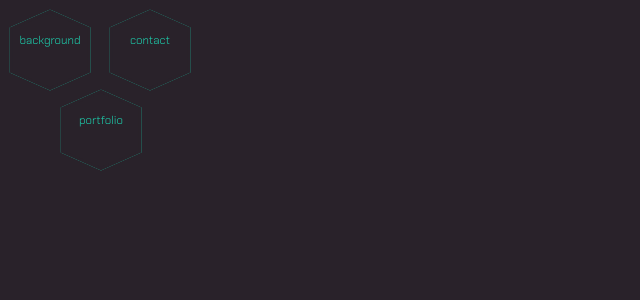
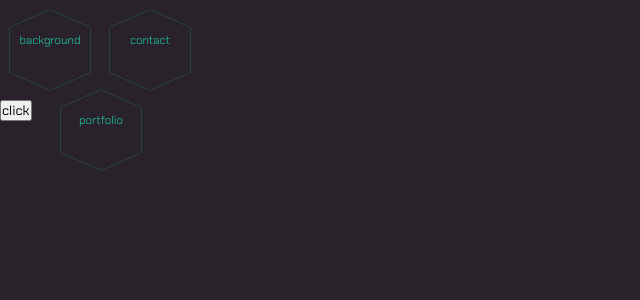
Before and after one commit to a-stepanian/portfolio-v2, a React (Create React App) app: page / in a window 1280 px wide. Shown: the top 300 px of the page, without its empty margins (0-640 px from the left). Built offline with nearby package versions, Linux system fonts and the light colour scheme; some icons are missing.

Commit message:
Add light mode

```diff
--- a/src/App.tsx
+++ b/src/App.tsx
@@ -8,30 +8,27 @@ export const App = () => {
   const { btnClicked, colorScheme, updateColorScheme } = useAppContext();
 
   useEffect(() => {
+    const lightMode = document.querySelector(".clip-border-circle") !== null;
     if (btnClicked?.length > 0) {
       let primaryColor = "";
-      let panelBg = "";
       switch (btnClicked) {
         case "background": {
           primaryColor = "#1dd3b0";
-          panelBg = "#3a4649";
           break;
         }
         case "portfolio": {
           primaryColor = "#affc41";
-          panelBg = "#39413c";
           break;
         }
         default: {
           primaryColor = "#ff5d57";
-          panelBg = "#4a2b38";
           break;
         }
       }
+      if (lightMode) primaryColor = "#666";
       updateColorScheme({
         ...colorScheme,
-        primaryColor,
-        panelBg
+        primaryColor
       });
 
       ["background", "contact", "portfolio"].forEach(() => {
@@ -75,6 +72,50 @@ export const App = () => {
     }
   }, [btnClicked]);
 
+  const toggleDarkMode = () => {
+    const lightMode = document.querySelector(".clip-border-circle") !== null;
+    const clipBorders = document?.querySelectorAll(".clip-border");
+    const contactHexagon = document?.querySelector(".contact-hexagon-wrapper");
+    if (lightMode) {
+      clipBorders?.forEach(x => x?.classList.remove("clip-border-circle"));
+      contactHexagon?.classList.remove("move-right");
+      let primaryColor = "#eee";
+      if (btnClicked?.length > 0) {
+        switch (btnClicked) {
+          case "background": {
+            primaryColor = "#1dd3b0";
+            break;
+          }
+          case "portfolio": {
+            primaryColor = "#affc41";
+            break;
+          }
+          default: {
+            primaryColor = "#ff5d57";
+            break;
+          }
+        }
+      }
+      updateColorScheme({
+        ...colorScheme,
+        primaryColor,
+        blackColor: "#29222a",
+        panelRadius: "3px",
+        buttonBorderColor: "#29222a"
+      });
+    } else {
+      clipBorders?.forEach(x => x?.classList.add("clip-border-circle"));
+      contactHexagon?.classList.add("move-right");
+      updateColorScheme({
+        ...colorScheme,
+        blackColor: "#e4d9e6",
+        primaryColor: "#666",
+        panelRadius: "40px",
+        buttonBorderColor: "#7e767f"
+      });
+    }
+  };
+
   return (
     <ThemeProvider theme={colorScheme}>
       <Wrapper>
@@ -87,6 +128,9 @@ export const App = () => {
             <div className="bottom-hexagon">
               <Hexagon text={"portfolio"} />
             </div>
+            <button type="button" style={{ position: "absolute", zIndex: "999" }} onClick={toggleDarkMode}>
+              click
+            </button>
           </nav>
           {btnClicked !== "" && (
             <div className="three-dimensions-mobile-wrapper">
@@ -148,6 +192,9 @@ const Wrapper = styled.div`
   .fast-transition * {
     transition: 0.2s linear 0s !important;
   }
+  .move-right {
+    left: 10px;
+  }
   @media (min-width: 768px) {
     .three-dimensions-mobile-wrapper {
       display: none;
--- a/src/AppContext.tsx
+++ b/src/AppContext.tsx
@@ -3,9 +3,10 @@ import React, { createContext, useContext, useState } from "react";
 export interface IColorScheme {
   blackColor: string;
   primaryColor: string;
-  panelBg: string;
   hexagonOutlineColor: string;
   threeDimensionsBackground: string;
+  panelRadius: string;
+  buttonBorderColor: string;
 }
 
 export type TButtonText = "portfolio" | "background" | "contact" | "";
@@ -38,10 +39,11 @@ const AppContextProvider: React.FC<Props> = ({ children }) => {
   const [emailSent, setEmailSent] = useState<boolean>(false);
   const [colorScheme, setColorScheme] = useState<IColorScheme>({
     blackColor: "#29222a",
-    panelBg: "#39413c",
     primaryColor: "#1dd3b0",
     hexagonOutlineColor: "#edf2f4",
-    threeDimensionsBackground: "#80b5d23a"
+    threeDimensionsBackground: "#80b5d23a",
+    panelRadius: "3px",
+    buttonBorderColor: "#29222a"
   });
 
   const updateBtnClicked = (info: TButtonText) => setBtnClicked(info);
--- a/src/Components/Hexagon.tsx
+++ b/src/Components/Hexagon.tsx
@@ -25,13 +25,6 @@ export const Hexagon = (props: IHexagonProps) => {
           {text === "contact" && <PiEnvelopeSimpleThin className={`icon ${text}-icon`} />}
         </button>
         <div className={`line ${text}-line`}></div>
-        <svg className="clip-svg">
-          <defs>
-            <clipPath id="hexagon-clip" clipPathUnits="objectBoundingBox">
-              <polygon points="0.05 0.25, 0.5 0.05, 0.95 0.25, 0.95 0.75, .5 0.95, 0.05 0.75" />
-            </clipPath>
-          </defs>
-        </svg>
       </div>
       <InfoPanel text={text} />
     </Wrapper>
@@ -45,11 +38,12 @@ const Wrapper = styled.div`
     transition: filter 0.2s linear 0.2s, transform 0.2s linear 0.2s;
     filter: drop-shadow(0 0 0 ${props => props.theme.primaryColor});
     .clip-border {
+      transition: clip-path 0.2s;
       border: none;
       display: block;
       position: relative;
-      clip-path: url("#hexagon-clip");
-      background: #29222a;
+      clip-path: polygon(5% 25%, 50% 5%, 95% 25%, 95% 75%, 50% 95%, 5% 75%);
+      background: ${props => props.theme.buttonBorderColor};
       width: 100px;
       height: 100px;
       color: ${props => props.theme.primaryColor};
@@ -79,7 +73,6 @@ const Wrapper = styled.div`
         transform: rotateY(0) skew(0, 0) translate(0, 0);
         transition: 0.2s linear 0.2s;
       }
-
       &::after {
         content: "";
         position: absolute;
@@ -89,7 +82,7 @@ const Wrapper = styled.div`
         bottom: 4px;
         margin: 0 auto;
         background-color: ${props => props.theme.blackColor};
-        clip-path: url("#hexagon-clip");
+        clip-path: polygon(5% 25%, 50% 5%, 95% 25%, 95% 75%, 50% 95%, 5% 75%);
         z-index: 2;
       }
       &:hover {
@@ -99,6 +92,14 @@ const Wrapper = styled.div`
         &::after {
           background: ${props => props.theme.blackColor};
         }
+      }
+    }
+    .clip-border-circle {
+      width: 92px;
+      height: 92px;
+      clip-path: circle(50% at 50% 50%);
+      &::after {
+        clip-path: circle(50% at 50% 50%);
       }
     }
     .blink::after {
@@ -114,13 +115,6 @@ const Wrapper = styled.div`
       font-weight: 100;
       transform: rotateY(0) skew(0, 0) translate(0, 0);
       transition: 0.2s linear 0.2s;
-    }
-    .clip-svg {
-      width: 0;
-      height: 0;
-      &:hover {
-        cursor: pointer;
-      }
     }
     .line {
       z-index: 3;
--- a/src/Components/InfoPanelContents.tsx
+++ b/src/Components/InfoPanelContents.tsx
@@ -33,7 +33,7 @@ const InfoPanelContents = (props: IInfoPanelContentsProps) => {
       className={`info-panel-contents info-panel-contents-${text} open-tall`}
       style={{ background: customBackground }}>
       <div ref={scrollTarget}></div>
-      <div className="button-wrapper">
+      <div className="contents-button-wrapper">
         <button type="button" onClick={() => updateBtnClicked("")} aria-label="Close" title="Close">
           <PiXThin className="close-icon" />
         </button>
@@ -47,7 +47,6 @@ const InfoPanelContents = (props: IInfoPanelContentsProps) => {
 
 const Wrapper = styled.section`
   background: url("/portfolio-v2/images/portfolio-bg-lg.png") center center / cover;
-  box-shadow: inset 0 0 20px ${props => props.theme.primaryColor};
   position: absolute;
   top: 0;
   right: 0;
@@ -73,7 +72,7 @@ const Wrapper = styled.section`
     background-color: transparent;
     border-radius: 4px;
   }
-  .button-wrapper {
+  .contents-button-wrapper {
     display: none;
   }
   p {
@@ -87,10 +86,9 @@ const Wrapper = styled.section`
     top: unset;
     height: 0;
     border: 2px solid ${props => props.theme.primaryColor};
-    background-color: ${props => props.theme.panelBg};
     border-radius: 3px;
     filter: drop-shadow(0 0 10px ${props => props.theme.primaryColor});
-    .button-wrapper {
+    .contents-button-wrapper {
       display: block;
       position: sticky;
       top: 0;
--- a/src/Components/contact/Contact.tsx
+++ b/src/Components/contact/Contact.tsx
@@ -43,14 +43,14 @@ const Wrapper = styled.section`
     display: flex;
     justify-content: center;
     .background-card {
-      margin-top: 10px;
+      margin-top: 7px;
       height: 370px;
       display: flex;
       flex-direction: column;
       align-items: center;
       border-radius: 4px;
       padding: 0 0.5rem 1rem;
-      width: 280px;
+      width: calc(100% - 10px);
       background-color: ${props => props.theme.blackColor};
       box-shadow: 0 0 20px #ff5d572b;
       transition: 0.5s;
--- a/src/Components/experience/Job.tsx
+++ b/src/Components/experience/Job.tsx
@@ -12,13 +12,12 @@ const Job = (props: IJobProps) => {
   return (
     <Wrapper>
       <header className={`job-header ${id}`}>
-        <div className="title-company">
-          <h3>{title}</h3>
-        </div>
-        <a href={companyUrl} target="_blank" rel="noreferrer">
-          <img src={`/portfolio-v2/images/${logo}`} alt={`${company} logo`} loading="lazy" />
-          <h4>{company}</h4>
-        </a>
+        <h4 className="company-name">
+          <a href={companyUrl} target="_blank" rel="noreferrer">
+            {company}
+          </a>
+        </h4>
+        <h3 className="job-title">{title}</h3>
       </header>
       <ul>
         {description?.map((jobDuty: string, index: number) => {
@@ -34,49 +33,39 @@ const Job = (props: IJobProps) => {
 };
 
 const Wrapper = styled.article`
+  position: relative;
+  z-index: 999;
   width: 100%;
   color: ${props => props.theme.primaryColor};
   .job-header {
-    width: 100%;
-    overflow-x: hidden;
-    z-index: 1;
+    z-index: 999;
+    & * {
+      z-index: 999;
+    }
     position: sticky;
     top: 10px;
-    width: 100%;
-    height: 6.3rem;
-    background: ${props => props.theme.blackColor};
-    padding-right: 7rem;
-    padding-left: 0.3rem;
-    .title-company {
-      height: 100%;
-      display: flex;
-      align-items: center;
+    background: #393850e6;
+    padding: 4px 1rem 8px;
+    margin: 0 34px 0 8px;
+    box-shadow: rgb(29, 211, 176) 0 0 4px, rgb(29, 211, 176) 0 0 4px inset;
+    .job-title {
+      position: relative;
+      z-index: 999;
+      background-color: #3938507a;
+      font-size: 1.5rem;
+      line-height: 1.5rem;
     }
-    h3 {
-      font-size: 1.6rem;
-      line-height: 1.6rem;
-    }
-
-    a {
-      position: absolute;
-      bottom: 0;
-      right: 0;
-      padding: 0 0 0.1rem 0.25rem;
-      height: 1.2rem;
-      text-decoration: none;
-      display: flex;
-      align-items: center;
-      width: 100%;
-      h4 {
-        padding: 0.1rem;
+    .company-name {
+      position: relative;
+      z-index: 999;
+      background-color: #3938507a;
+      line-height: 10px;
+      a {
+        text-decoration: none;
         color: ${props => props.theme.primaryColor};
         font-size: 0.6rem;
         letter-spacing: -0.02rem;
         white-space: nowrap;
-      }
-      img {
-        height: 80%;
-        margin: 0.1rem 0.2rem;
       }
     }
   }
@@ -90,59 +79,6 @@ const Wrapper = styled.article`
     }
   }
 
-  /* ------------- */
-  /* MEDIA QUERIES */
-  /* ------------- */
-
-  @media (min-width: 330px) {
-    .job-header {
-      h3 {
-        font-size: 1.8rem;
-        line-height: 1.8rem;
-      }
-    }
-  }
-
-  @media (min-width: 380px) {
-    .job-header {
-      h3 {
-        margin-top: 0.4rem;
-        font-size: 1.9rem;
-        line-height: 1.8rem;
-      }
-    }
-  }
-
-  @media (min-width: 520px) {
-    .job-header {
-      a {
-        padding: 0 0 0.25rem 0.25rem;
-        height: 1.75rem;
-        h4 {
-          padding: 0.1rem;
-          color: ${props => props.theme.primaryColor};
-          font-size: 0.75rem;
-          letter-spacing: -0.05rem;
-          white-space: nowrap;
-        }
-        img {
-          height: 80%;
-          margin: 0.1rem 0.2rem;
-        }
-      }
-    }
-  }
-
-  @media (min-width: 600px) {
-    .job-header {
-      h3 {
-        margin-top: 0.4rem;
-        font-size: 2.1rem;
-        line-height: 1.9rem;
-      }
-    }
-  }
-
   @media (min-width: 768px) {
     margin-bottom: 5rem;
     border-right: none;
@@ -152,7 +88,7 @@ const Wrapper = styled.article`
       flex-direction: column;
       justify-content: space-evenly;
       align-items: center;
-      .title-company {
+      .job-title {
         height: auto;
         display: flex;
         align-items: center;
@@ -170,7 +106,6 @@ const Wrapper = styled.article`
   }
 
   @media (min-width: 992px) {
-    border: var(--small-border);
     .job-header {
       align-items: center;
       h3 {
```
Also changed, not shown: src/Components/InfoPanel.tsx (+22 -9 lines).
